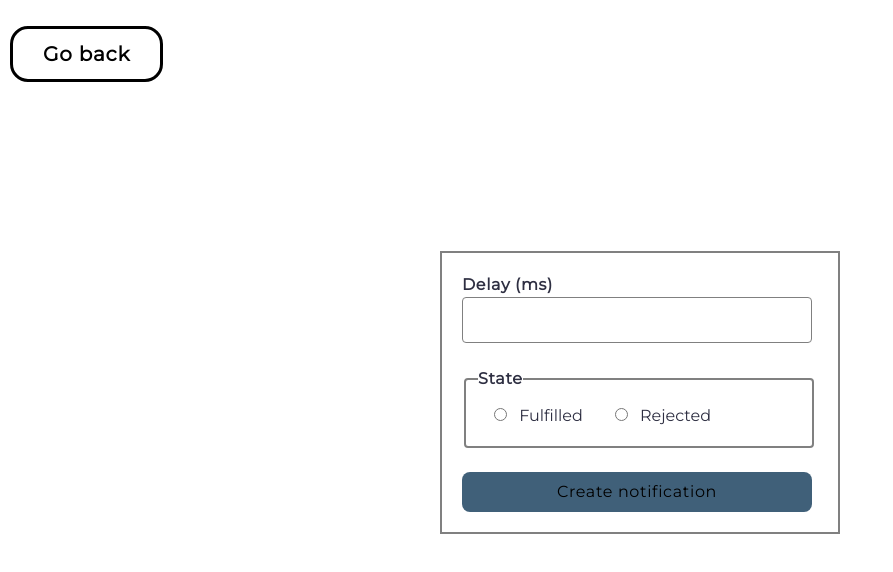
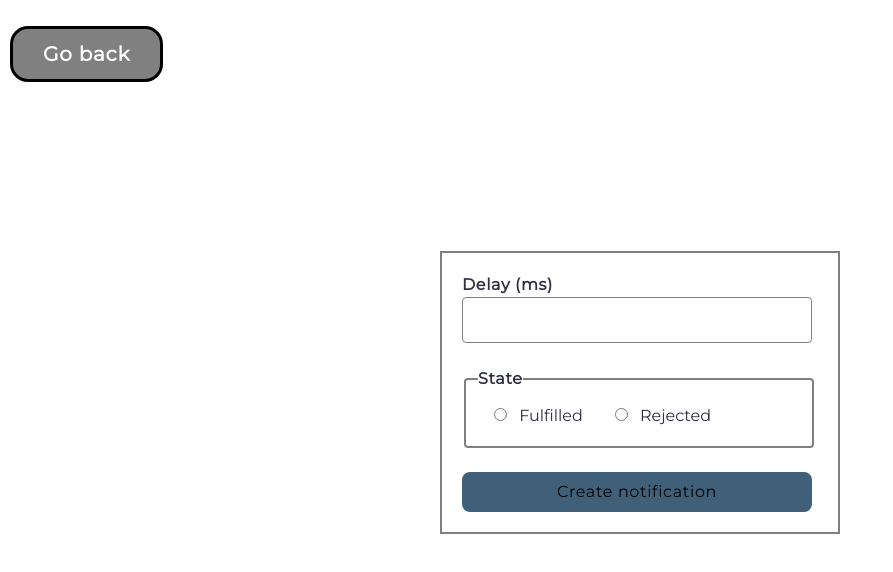
Before and after one commit to TkachOleksandr/goit-js-hw-10, a website built with Vite: page src/2-snackbar.html in a window 1280 px wide. Shown: the whole page, without its empty margins (0-893 px from the left). Built offline with nearby package versions, Linux system fonts and the light colour scheme.

Commit message:
message commit

```diff
--- a/src/css/snackbar.css
+++ b/src/css/snackbar.css
@@ -15,7 +15,8 @@ body {
   top: 0;
   left: 0;
 
-  color: #000;
+  color: #fff;
+  background-color: #808080;
   text-decoration: none;
   border: 3px solid #000;
   border-radius: 18px;
```
